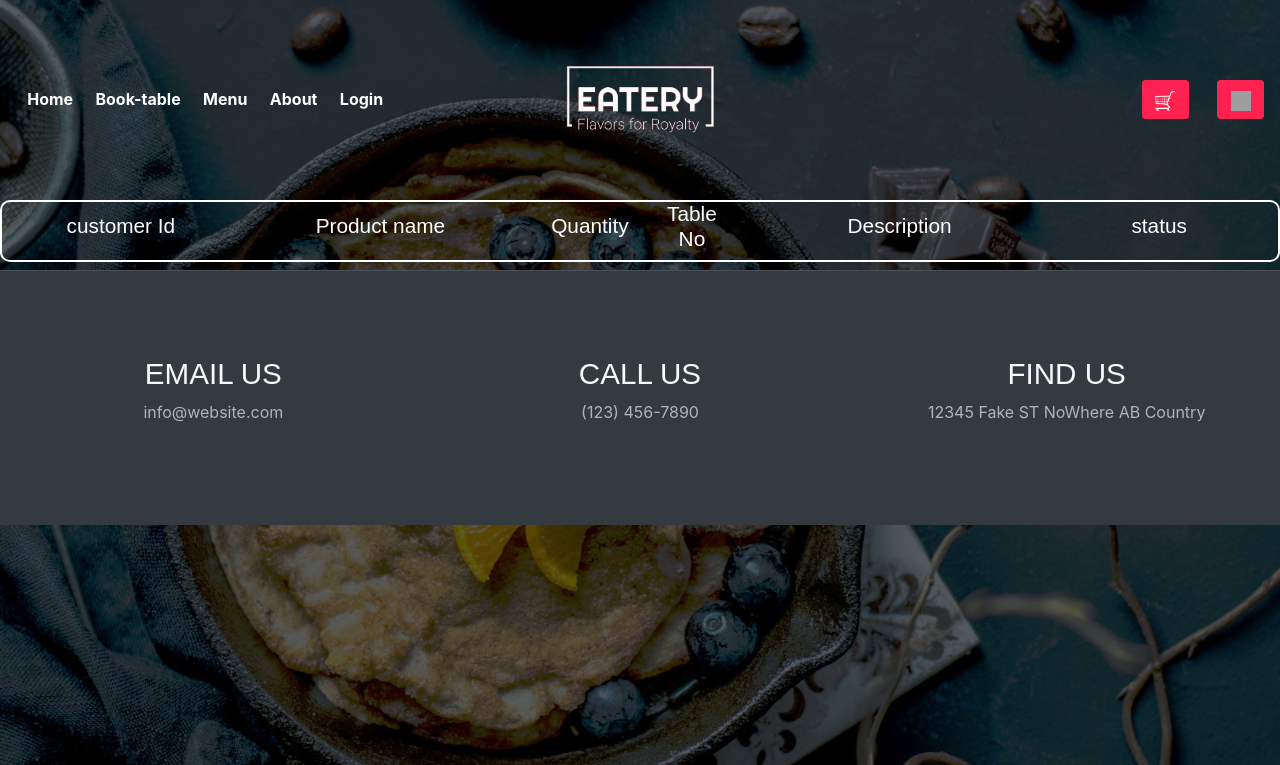
After one commit to Tejas252/Eatery, a PHP site: page /admin.php in a window 1280 px wide. The commit adds this page. Shown: the top 765 px of the page. Run offline with PHP 8.4, Linux system fonts and the light colour scheme; data that the repository does not hold is empty; some libraries are stand-ins or nearby versions; grey boxes are pictures that could not be loaded.

Commit message:
i commited second

```diff
--- /dev/null
+++ b/admin.php
@@ -0,0 +1,282 @@
+<?php
+include 'assets/php/config.php';
+session_start();
+// include('data_insert_take.php');
+// include('assets/php.config.php');
+
+?>
+
+<!DOCTYPE html>
+<html lang="en">
+
+<head>
+  <meta charset="utf-8">
+  <meta name="viewport" content="width=device-width, initial-scale=1, shrink-to-fit=no">
+  <meta name="description" content="Start your development with FoodHut landing page.">
+  <meta name="author" content="Devcrud">
+  <title>Eatery : Flavor For Royalty</title>
+  <link rel="icon" href="assets/imgs/logo3.png">
+
+  <!-- font icons -->
+  <link rel="stylesheet" href="assets/vendors/themify-icons/css/themify-icons.css">
+
+  <link rel="stylesheet" href="assets/vendors/animate/animate.css">
+
+  <!-- Bootstrap + FoodHut main styles -->
+  <link rel="stylesheet" href="assets/css/foodhut.css">
+  <!-- <link rel="stylesheet" href="assets/css/menu.css"> -->
+  <!-- <link rel="stylesheet" href="assets/css/qty.css">
+  <link rel="stylesheet" href="assets/css/login.css">
+  <link rel="stylesheet" href="assets/css/signup.css"> -->
+  <link rel="stylesheet" href="assets/css/cart.css">
+
+  <style>
+   .te{
+    background: transparent;
+    border: none;
+   }
+</style>
+  <!-- <link rel="stylesheet" href="cart.css"> -->
+</head>
+
+<body data-spy="scroll" data-target=".navbar" data-offset="40" id="home">
+      <!-- Navbar -->
+      <nav class="custom-navbar navbar navbar-expand-lg navbar-dark fixed-top" data-spy="affix" data-offset-top="10">
+        <button class="navbar-toggler" type="button" data-toggle="collapse" data-target="#navbarSupportedContent" aria-controls="navbarSupportedContent" aria-expanded="false" aria-label="Toggle navigation">
+            <span class="navbar-toggler-icon"></span>
+        </button>
+        <div class="collapse navbar-collapse" id="navbarSupportedContent">
+      <ul class="navbar-nav">
+        <li class="nav-item">
+          <input type="button" value="Home"  class="nav-link te"  href="" onclick="home(this.name)" name="index.php#Home">
+        </li>
+        <li class="nav-item">
+        <input type="button" value="Book-table"  class="nav-link te"  href="" onclick="home(this.name)" name="index.php#book-table">
+        </li>
+        <li class="nav-item">
+        <input type="button" value="Menu"  class="nav-link te"  href="" onclick="home(this.name)" name="index.php#Menu">
+
+        </li>
+        <li class="nav-item">
+          <a class="nav-link" href="#About">About</a>
+        </li>
+        <li class="nav-item">
+          <a class="nav-link" href="<?php if(isset($_SESSION['login'])){echo'assets/php/logout.php';}else{echo 'login.php';} ?>"><?php if(isset($_SESSION['login'])){echo'Log-out';}else{echo 'Login';} ?></a>
+        </li>
+      </ul>
+      <a class="navbar-brand m-auto" href="#">
+      <img src="assets/imgs/logo3.png" class="brand-img" alt="" onclick="home(this.name)" name="index.php#Home">
+        <span class="brand-txt">Eatery</span>
+      </a>
+      <ul class="navbar-nav">
+
+        <li class="nav-item cart-btn">
+          <a href="cart.php" class="btn btn-primary ml-xl-4 cart-btn"><img src="assets/imgs/cart.png" id="cart" alt=""
+              srcset=""></a>
+          <a href="<?php if(isset($_SESSION['login'])){echo'assets/php/profile.php';}else{echo'assets/php/error.php';} ?>" class="btn btn-primary ml-xl-4 cart-btn"><img src="assets/imgs/user.png" id="cart" alt=""></a>
+        </li>
+      </ul>
+    </div>
+    </nav>
+
+
+  <!-- header -->
+
+  <!-- <header id="home" class="header">
+    <div class="overlay text-white text-center" id=>
+      <h1 class="display-2 font-weight-bold my-3">Eatery</h1>
+      <h2 class="display-4 mb-5"> Flavors for Royalty </h2>
+      <a class="btn btn-lg btn-primary" href="#Menu">View Our Menu</a>
+    </div>
+  </header> -->
+
+  <!-- <header id="home" class="header"> -->
+    <!-- <div class="overlay text-white text-center" id=> -->
+
+    <!-- header -->
+    <!-- <header id="home" class="header">
+    <div class="overlay text-white text-center" id=> -->
+      <br><br><br><br><br><br><br><br>
+
+    <header class="container-fluid">
+      <div class="row" id="cart-container">
+        <!-- <div class="col-md-3 cart-left"></div> -->
+        <div class="col-sm-6 col-md-12 col-xs-12 my-2 cart-main cart-middle">
+
+                    <!-- crt header -->
+
+                  <div class="container-fluid text-c" id="cart-head">
+                    <div class="row d-flex cart-head">
+                        <div class="col-2">
+                            <h5>customer Id</h5>
+                        </div>
+                        <div class="col-3">
+                            <h5>Product name</h5>
+                        </div>
+                        <div class="col-1">
+                            <h5>Quantity</h5>
+                        </div>
+                        <div class="col-1">
+                            <h5>Table No</h5>
+                        </div>
+                        <div class="col-3">
+                            <h5>Description</h5>
+                        </div>
+                        <div class="col-2">
+                            <h5>status</h5>
+                        </div>
+
+                    </div>
+                  </div>
+
+                   <!-- cart-product  -->
+
+                <div class="container-fluid text-c" id="cart-head">
+
+                <?php
+                    $qr = "select * from orders where status = 'ordered'";
+                    $res = mysqli_query($conn,$qr);
+                    $nid = 1;
+                    while($orders = mysqli_fetch_assoc($res)) {
+                        $id = $orders['product_id'];
+                        $qr1 = "select product_name from products where product_id = $id";
+                        $nam = mysqli_query($conn,$qr1);
+                        $name = mysqli_fetch_array($nam);
+                        ?>
+                        <div class="row d-flex cart-head">
+
+                        <div class="col-2">
+                            <h5><?php echo $orders['customer_id']; ?></h5>
+
+                        </div>
+                        <div class="col-3">
+                            <h5><?php echo $name['product_name']; ?></h5>
+                        </div>
+                        <div class="col-1">
+                            <h5><?php echo $orders['qty']; ?></h5>
+                        </div>
+                        <div class="col-1">
+                            <h5><?php echo $orders['table_no']; ?></h5>
+                        </div>
+                        <div class="col-3">
+                            <h5><?php echo $orders['order_desc']; ?></h5>
+                        </div>
+
+                <?php if($orders['customer_id'] == $nid){?>
+                        <div class="col-2">
+
+                        </div>
+                <?php  }else{ ?>
+                        <div class="col-2">
+                            <form action="assets/php/manage_order.php" method="post">
+                                <select name="status" id="">
+                                    <option name="status" value="accepted">Accepted</option>
+                                    <option name="status" value="done">Done</option>
+                                    <option name="status" value="Ordered">Ordered</option>
+                                </select>
+                                <input type="hidden" name="id" value="<?php echo $orders['customer_id']; ?>">
+                                <!-- <input type="submit" value="✔" name="change"> -->
+                                <button type="submit" name="change">✔</button>
+                                <!-- <h5><?php // echo $orders['status']; ?></h5> -->
+                            </form>
+                        </div>
+                <?php } ?>
+                <?php $nid =  $orders['customer_id']; ?>
+                        </div>
+                <?php } ?>
+
+
+                  </div>
+
+
+
+
+
+
+
+                  <!-- cart-total  -->
+                  <div class="row">
+                    <div class="col-3"></div>
+                    <div class="col-9">
+
+                            <div class="col-6">
+
+
+                            </div>
+                          </div>
+                        </div>
+                    </div>
+                  </div>
+        </div>
+
+
+      </div>
+      <?php// if(isset($_SESSION['ordered'])){?>
+
+
+
+
+      </form>
+       <?php //}else{?>
+                                <!-- <div class="container-fluid mt-3">
+                                  <div class="row">
+                                    <div class="col-12 text-center">
+
+
+                                      <button  name="order" class="btn btn-primary w-25 mb-3">Ordered</button>
+                                   </div>
+                                  </div>
+                                </div> -->
+
+      <?php // } ?>
+                              <!-- <div class="container-fluid mt-3">
+                                  <div class="row">
+                                    <div class="col-12 text-center">
+                                      <h5><a href="index.php">Go Back</a></h5>
+                                   </div>
+                                  </div>
+                              </div> -->
+    </header>
+
+
+    <!-- </div>
+  </header> -->
+  <div class="container-fluid bg-dark text-light has-height-md middle-items border-top text-center wow fadeIn">
+    <div class="row">
+      <div class="col-sm-4">
+        <h3>EMAIL US</h3>
+        <P class="text-muted">info@website.com</P>
+      </div>
+      <div class="col-sm-4">
+        <h3>CALL US</h3>
+        <P class="text-muted">(123) 456-7890</P>
+      </div>
+      <div class="col-sm-4">
+        <h3>FIND US</h3>
+        <P class="text-muted">12345 Fake ST NoWhere AB Country</P>
+      </div>
+    </div>
+  </div>
+
+    <!-- </div> -->
+  <!-- </header> -->
+  <!-- end of page footer -->
+
+	<!-- core  -->
+  <script src="assets/js/function.js"></script>
+  <script src="assets/vendors/jquery/jquery-3.4.1.js"></script>
+    <script src="assets/vendors/bootstrap/bootstrap.bundle.js"></script>
+
+    <!-- bootstrap affix -->
+    <script src="assets/vendors/bootstrap/bootstrap.affix.js"></script>
+
+    <!-- wow.js -->
+    <script src="assets/vendors/wow/wow.js"></script>
+
+    <!-- google maps -->
+    <!-- <script async defer src="https://maps.googleapis.com/maps/api/js?key=AIzaSyCtme10pzgKSPeJVJrG1O3tjR6lk98o4w8&callback=initMap"></script> -->
+
+    <!-- FoodHut js -->
+    <script src="assets/js/foodhut.js"></script>
+    </body>
+</html>
```
Also changed, not shown: assets/php/manage_order.php (added, +66 -0 lines), cart.php (+24 -7 lines), index.php (+25 -5 lines), assets/uploads/IMG-64195647471871.23846295.png (added).
